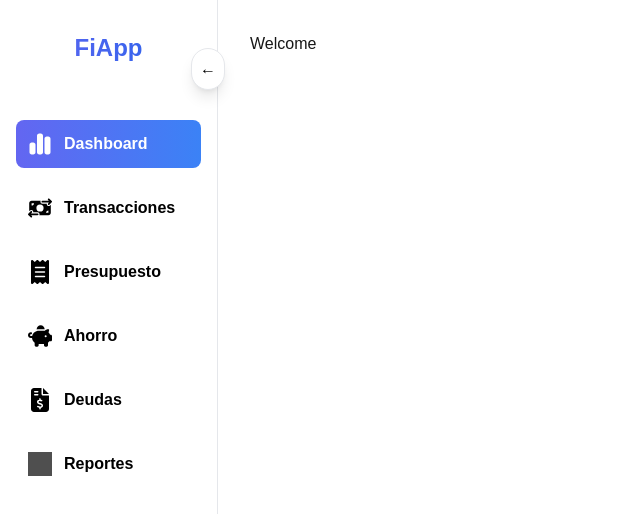
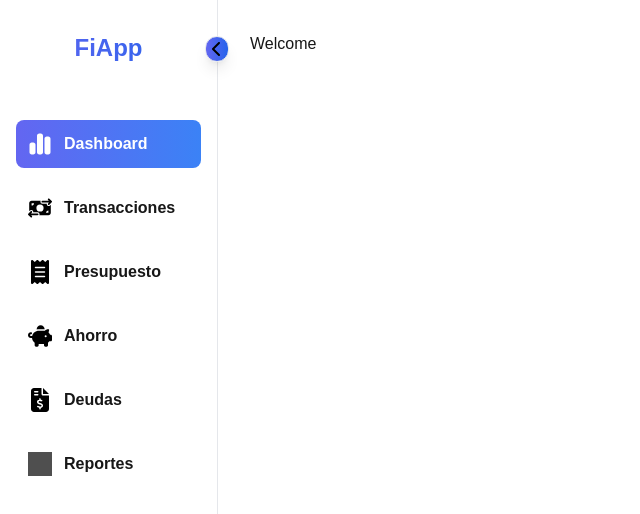
Before and after one commit to Jeim05/personal-finance-app, a Next.js app: page / in a window 1280 px wide. Shown: the top 514 px of the page, without its empty margins (0-640 px from the left). Built offline with nearby package versions, Linux system fonts and the light colour scheme; grey boxes are pictures that could not be loaded.

Commit message:
Icons for toggle sidebar

```diff
--- a/app/globals.css
+++ b/app/globals.css
@@ -46,7 +46,7 @@ body {
 }
 
 .sidebar-link {
-  @apply flex gap-3 py-1 md:p-3 2xl:p-4 rounded-lg justify-center xl:justify-start;
+  @apply flex gap-3 py-1 md:p-3 2xl:p-4 rounded-lg;
 }
 
 .sidebar-label {
@@ -54,5 +54,5 @@ body {
 }
 
 .toggle-button{
-  @apply cursor-pointer text-center text-black p-2 rounded-full bg-white shadow-lg border border-gray-200 hover:bg-gray-200 transition-transform duration-300;
+  @apply cursor-pointer text-center text-black py-1 px-1.5 rounded-full bg-gradient-to-r from-indigo-500 to-blue-600 shadow-lg border border-gray-200 absolute top-1 -right-7 hover:bg-gray-200 transition-transform duration-300;
 }
--- a/components/Sidebar.tsx
+++ b/components/Sidebar.tsx
@@ -17,7 +17,7 @@ const Sidebar = () => {
         <section className={`sidebar ${isExpanded ? 'w-64' : 'w-20'}`}>
             <nav className='flex flex-col gap-4 relative'>
                 <Link href="/" className='mb-10 text-center cursor-pointer items-center gap-2'>
-                    <h1 className={`sidebar-logo bg-gradient-to-r from-indigo-500 to-blue-600 bg-clip-text text-transparent font-bold text-2xl ${!isExpanded && 'hidden'}`}>
+                    <h1 className={`sidebar-logo  ${!isExpanded && 'hidden'}`}>
                         FiApp
                     </h1>
                 </Link>
@@ -25,7 +25,7 @@ const Sidebar = () => {
                     const isActive = pathname == item.route || pathname.startsWith(`${item.route}/`);
 
                     return (
-                        <Link key={item.label} href={item.route} className={`text-black sidebar-link ${isActive ? 'bg-gradient-to-r from-indigo-500 to-blue-500 text-white' : ''}`}>
+                        <Link key={item.label} href={item.route} className={`sidebar-link ${isActive ? 'bg-gradient-to-r from-indigo-500 to-blue-500 text-white' : ''}`}>
                             <div className='relative size-6'>
                                 <Image src={item.icon} fill alt={item.label} className={`brightness-50 ${isActive ? 'brightness-200 invert' : '' }`} />
                             </div>
@@ -35,8 +35,13 @@ const Sidebar = () => {
                         </Link>
                     )
                 })}
-                <button onClick={toggleSidebar} className="toggle-button absolute top-4 -right-6">
-                    <span className="arrow">{isExpanded ? '←' : '→'}</span>
+                <button onClick={toggleSidebar} className="toggle-button">
+                    {isExpanded ? (
+                        <Image src="/images/icons-sidebar/chevron-left-solid.svg" width={10} height={10} alt='close' />
+                    ):(
+                        <Image src="/images/icons-sidebar/chevron-right-solid.svg" width={10} height={10} alt='open' />
+                    )}
+
                 </button>
             </nav>
         </section>
```
Also changed, not shown: public/images/icons-sidebar/chevron-left-solid.svg (added), public/images/icons-sidebar/chevron-right-solid.svg (added).
